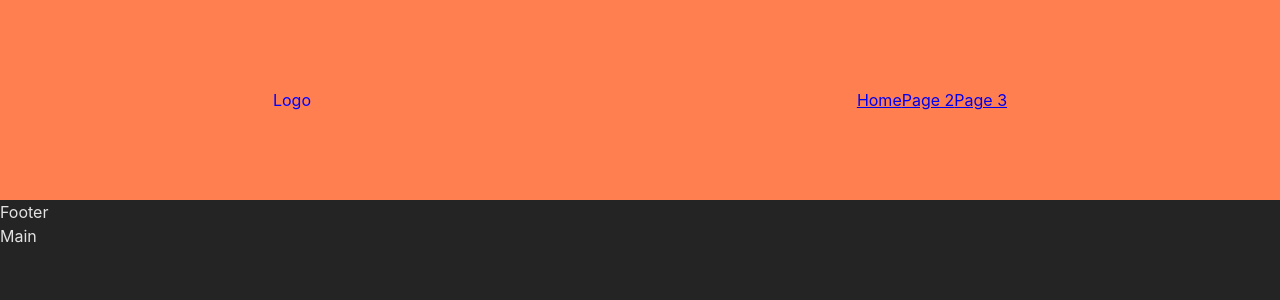
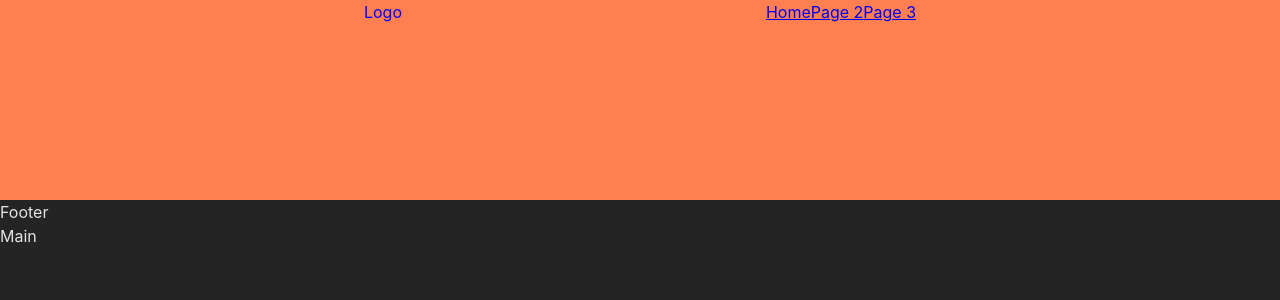
Before and after one commit to hernanhael/mytinerary-hernanHael, a React (Vite) app in the folder my-tinerary-hernanhael/: page / in a window 1280 px wide. Shown: the top 300 px of the page. Built offline with nearby package versions, Linux system fonts and the light colour scheme.

Commit message:
style: fix header content

```diff
--- a/my-tinerary-hernanhael/src/components/header/header.css
+++ b/my-tinerary-hernanhael/src/components/header/header.css
@@ -1,7 +1,6 @@
 .app-header {
     display: flex;
-    justify-content: space-around;
-    align-items: center;
+    justify-content: space-evenly;
     min-height: 25vh;
     background-color: coral;
     color: blue;
```
